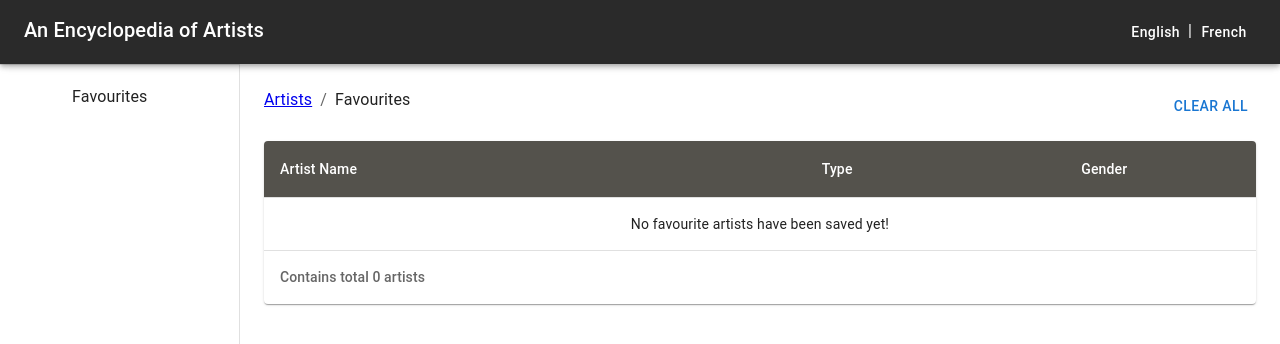
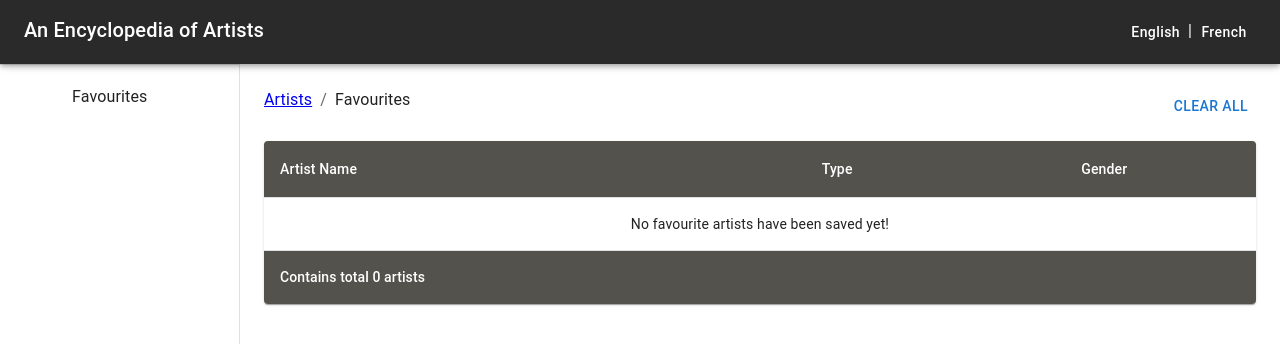
Before and after one commit to abhaypatil87/artists-encyclopedia, a React (Create React App) app: page /favourites in a window 1280 px wide. Shown: the top 344 px of the page. Built offline with nearby package versions, Linux system fonts and the light colour scheme; some icons are missing.

Commit message:
Table caption styling and minor bugfix

```diff
--- a/src/components/Artists/index.tsx
+++ b/src/components/Artists/index.tsx
@@ -33,7 +33,7 @@ export const TableCaption = ({ length }: { length: number }) => {
   const [t] = useTranslation();
   const message = t("artist_table_caption", { count: length });
   return (
-    <caption>
+    <caption style={{ backgroundColor: "#54524c", color: "white" }}>
       <Typography variant={"subtitle2"}>{message}</Typography>
     </caption>
   );
--- a/src/views/ArtistsView.tsx
+++ b/src/views/ArtistsView.tsx
@@ -51,7 +51,7 @@ const ArtistsView = () => {
 
       <SearchBar setResults={setArtists} isLoading={setLoading} />
       {loading && renderLoading()}
-      {artists.length === 0 && renderEmptyResults()}
+      {artists.length === 0 && !loading && renderEmptyResults()}
       {artists.length > 0 && <Artists artists={artists} />}
     </>
   );
```
